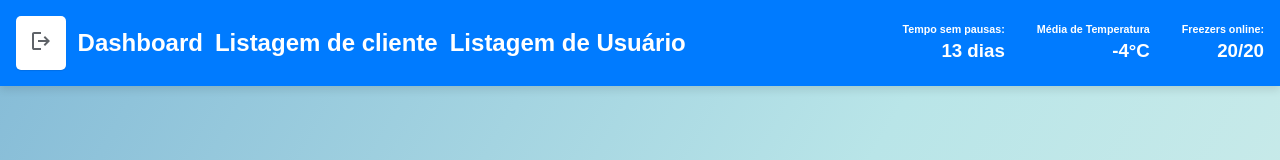
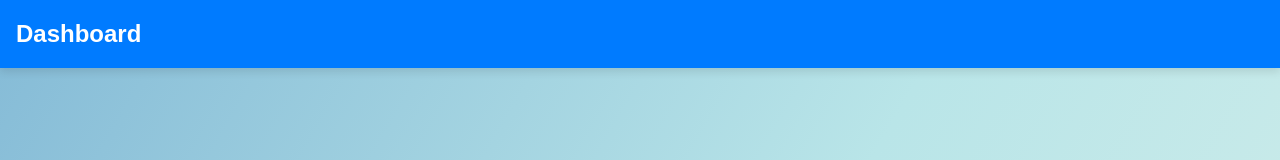
Before and after one commit to joaovfe/ThermoSync, a React (Vite) app: page /NavigationBar in a window 1280 px wide. Shown: the top 160 px of the page. Built offline with nearby package versions, Linux system fonts and the light colour scheme; sample sign-in values are in the browser's storage.

Commit message:
Fix projeto

```diff
--- a/src/App.jsx
+++ b/src/App.jsx
@@ -8,14 +8,12 @@ import ListagemCliente from './components/pages/ListagemCliente/ListagemCliente'
 import FormCliente from './components/pages/FormCliente/FormCliente';
 import ListagemUsuario from './components/pages/ListagemUsuario/ListagemUsuario';
 import FormUsuario from './components/pages/FormUsuario/FormUsuario';
+import ProtectedRoute from './components/pages/Login/ProtectedRoute';
 
-
-import ProtectedRoute from './components/pages/Login/ProtectedRoute';
-function App() {
-  // const [count, setCount] = useState(0);
-
+function AppContent() {
   return (
-    <Router>
+    <>
+    {/* <Router> */}
       <Routes>
         <Route path='/' element={<Login />} />
         <Route path='/Dashboard' element = {
@@ -61,6 +59,15 @@ function App() {
           </ProtectedRoute>
         }></Route>
       </Routes>
+    {/* </Router> */}
+    </>
+  );
+}
+
+function App() {
+  return (
+    <Router>
+      <AppContent />
     </Router>
   );
 }
--- a/src/components/pages/NavigationBar/NavigationBar.css
+++ b/src/components/pages/NavigationBar/NavigationBar.css
@@ -3,6 +3,7 @@
   top: 0;
   left: 0;
 
+  /* height: 80px; */
   width: calc(100vw - 2em); /* * padding esquerda+direita = 2em */
   padding: 1em;
 
@@ -14,22 +15,28 @@
 }
 
 body {
-    font-family: 'Arial', sans-serif;
+  font-family: "Arial", sans-serif;
   display: flex;
   justify-content: center;
   align-items: center;
   min-height: 100vh;
   margin: 0;
-    background: linear-gradient(120deg, #4A628A, #7AB2D3, #B9E5E8, #DFF2EB );
+  background: linear-gradient(120deg, #4a628a, #7ab2d3, #b9e5e8, #dff2eb);
   background-size: 200% 200%;
   animation: colors 15s ease infinite;
 }
 
+.dashboard > a{
+    color: white;
+    font-weight: bolder;
+    font-size: 24px;
+}
+
 .logout-button {
   background-color: white;
-    box-shadow: 0px 1px 1px rgba(0 0 0 /.1);
+  box-shadow: 0px 1px 1px rgba(0 0 0 /0.1);
   color: white;
-    padding: 0.80rem;
+  padding: 0.8rem;
   font-size: 1rem;
   border: none;
   border-radius: 5px;
@@ -55,7 +62,7 @@ body {
   font-weight: bold;
   color: white;
   text-decoration: none;
-    padding-left: .5em;
+  padding-left: 0.5em;
 }
 
 .brand-highlight {
@@ -106,7 +113,6 @@ body {
 .navbar-info-item > h3 {
   font-style: normal;
 }
-
 
 @keyframes bounce {
   0% {
--- a/src/components/pages/NavigationBar/NavigationBar.jsx
+++ b/src/components/pages/NavigationBar/NavigationBar.jsx
@@ -1,9 +1,12 @@
-import './NavigationBar.css';
+import "./NavigationBar.css";
 // import Dashboard from '../Dashboard/Dashboard';
-import { useNavigate } from 'react-router-dom';
+import { useLocation, useNavigate } from "react-router-dom";
 import logoutIcon from "../../../assets/logout.svg";
+import SideBar from "../SideBar/sideBar";
 
 function NavigationBar() {
+  const location = useLocation();
+  const shouldShowSidebar = location.pathname !== "/"; // Sidebar não aparece na página de login
   const navigate = useNavigate();
 
   const handleLogout = () => {
@@ -12,17 +15,13 @@ function NavigationBar() {
   };
 
   return (
+    <>
+      {shouldShowSidebar && <SideBar />}
       <header className="navbar">
-
         <div className="container">
-      <div className="Logout">
-          <button onClick={handleLogout} className="logout-button">
-          <img src={logoutIcon} alt="Logout" className="logout-icon" />
-          </button>
+          <div className="dashboard">
+            <a href="/Dashboard">Dashboard</a>
           </div>
-        <a href="/Dashboard" className="navbar-brand">Dashboard</a>
-        <a href="/ListagemCliente" className="navbar-brand">Listagem de cliente</a>
-        <a href="/ListagemUsuario" className="navbar-brand">Listagem de Usuário</a>
           {/* <nav className="navbar-menu">
             <ul className="navbar-list">
               <li className="navbar-item">
@@ -39,24 +38,9 @@ function NavigationBar() {
               </li>
             </ul>
           </nav> */}
-
-        <div className="navbar-info">
-          <div className="navbar-info-item">
-            <h6>Tempo sem pausas:</h6>
-            <h3>13 dias</h3>
-            </div>
-          <div className="navbar-info-item">
-            <h6>Média de Temperatura</h6>
-            <h3>-4°C</h3>
-            </div>
-          <div className="navbar-info-item">
-            <h6>Freezers online: </h6>
-            <h3>20/20</h3>
-            </div>
-        </div>
-
         </div>
       </header>
+    </>
   );
 }
 
```
Lines whose indentation alone changed are shown as unchanged.
